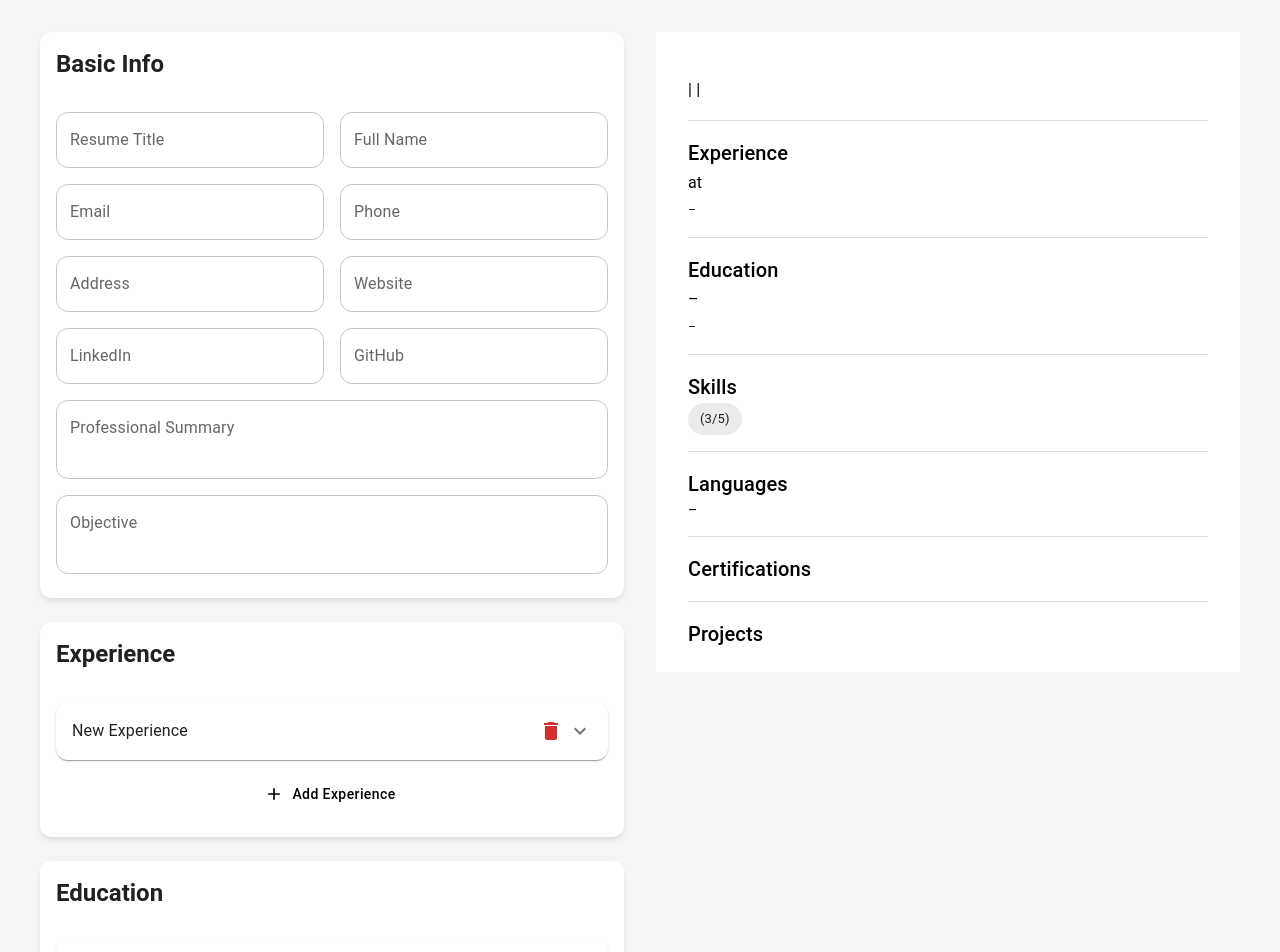
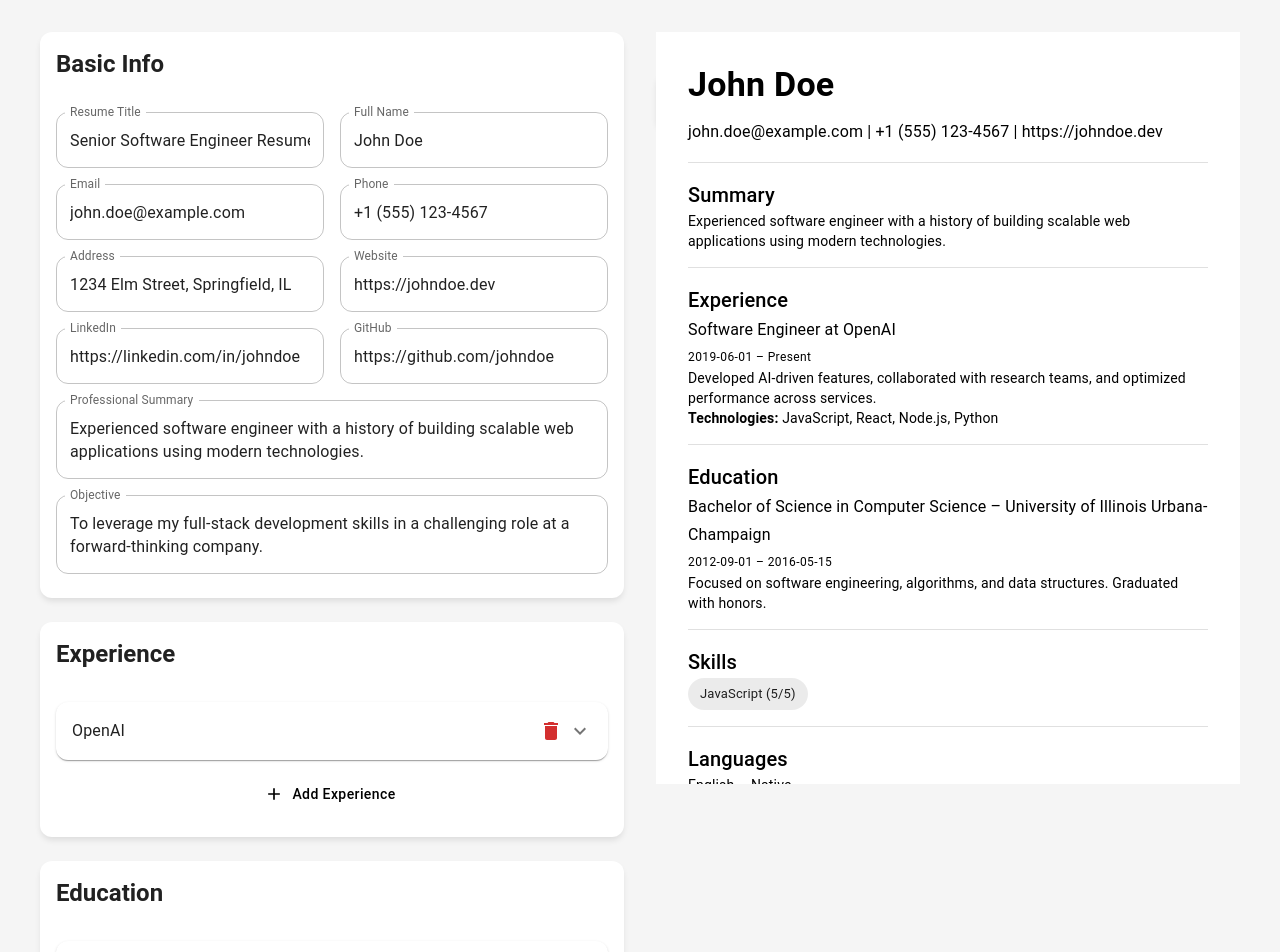
Before and after one commit to smhnaqvi/cveeker, a React (Vite) app in the folder src/cveeker/cvilo-clientarea/: page /dashboard/resume/create in a window 1280 px wide. Shown: the top 952 px of the page. Built offline with nearby package versions, Linux system fonts and the light colour scheme.

Commit message:
Add ResumePreview2 and TemplateSelector components; update CreateResume for template selection and improved default values

```diff
--- /dev/null
+++ b/src/cveeker/cvilo-clientarea/src/components/TemplateSelector.tsx
@@ -0,0 +1,37 @@
+
+import React from 'react';
+import { Box, Card, CardActionArea, CardContent, Typography } from '@mui/material';
+
+type Template = { id: string; name: string; thumbnail: string; };
+
+const templates: Template[] = [
+  { id: 'light', name: 'Light', thumbnail: '/images/templates/light.png' },
+  { id: 'dark', name: 'Dark', thumbnail: '/images/templates/dark.png' },
+  { id: 'modern', name: 'Modern', thumbnail: '/images/templates/modern.png' },
+  { id: 'classic', name: 'Classic', thumbnail: '/images/templates/classic.png' },
+];
+
+type Props = {
+  selected: string;
+  onSelect: (id: string) => void;
+};
+
+const TemplateSelector: React.FC<Props> = ({ selected, onSelect }) => (
+  <Box display="flex" flexWrap="wrap" gap={2}>
+    {templates.map((tpl) => (
+      <Card
+        key={tpl.id}
+        variant={selected === tpl.id ? 'outlined' : 'elevation'}
+        sx={{ borderColor: selected === tpl.id ? 'primary.main' : undefined }}
+      >
+        <CardActionArea onClick={() => onSelect(tpl.id)}>
+          <CardContent>
+            <Typography align="center">{tpl.name}</Typography>
+          </CardContent>
+        </CardActionArea>
+      </Card>
+    ))}
+  </Box>
+);
+
+export default TemplateSelector;
--- a/src/cveeker/cvilo-clientarea/src/pages/dashboard/resume/CreateResume.tsx
+++ b/src/cveeker/cvilo-clientarea/src/pages/dashboard/resume/CreateResume.tsx
@@ -1,5 +1,5 @@
 import { Box, Stack, Typography, IconButton, Grid, Checkbox, FormControlLabel, Card, CardHeader, CardContent, Accordion, AccordionSummary, AccordionDetails } from "@mui/material";
-import { useForm, useFieldArray } from "react-hook-form";
+import { useForm, useFieldArray, Controller } from "react-hook-form";
 import { yupResolver } from "@hookform/resolvers/yup";
 import * as yup from "yup";
 import FormProvider from "../../../provider/FormProvider";
@@ -9,7 +9,8 @@ import { Add, Delete, ExpandMore } from "@mui/icons-material";
 import { useRef } from "react";
 import html2canvas from "html2canvas";
 import jsPDF from "jspdf";
-import ResumePreview from "../../../components/resumePreview";
+import ResumePreview from "../../../components/ResumePreview2";
+import TemplateSelector from "../../../components/TemplateSelector";
 
 // Reusable nested schemas
 const workExperienceSchema = yup.object({
@@ -96,81 +97,73 @@ export type ResumeFormValues = yup.InferType<typeof ResumeSchema>;
 
 // Default values to match the schema structure exactly
 const defaultValues: ResumeFormValues = {
-  title: "",
-  isActive: false,
-  fullName: "",
-  email: "",
-  phone: "",
-  address: "",
-  website: "",
-  linkedin: "",
-  github: "",
-  summary: "",
-  objective: "",
+  title: "Senior Software Engineer Resume",
+  isActive: true,
+  fullName: "John Doe",
+  email: "john.doe@example.com",
+  phone: "+1 (555) 123-4567",
+  address: "1234 Elm Street, Springfield, IL",
+  website: "https://johndoe.dev",
+  linkedin: "https://linkedin.com/in/johndoe",
+  github: "https://github.com/johndoe",
+  summary: "Experienced software engineer with a history of building scalable web applications using modern technologies.",
+  objective: "To leverage my full-stack development skills in a challenging role at a forward-thinking company.",
   experience: [
     {
-      company: "",
-      position: "",
-      location: "",
-      startDate: "",
+      company: "OpenAI",
+      position: "Software Engineer",
+      location: "San Francisco, CA",
+      startDate: "2019-06-01",
       endDate: "",
-      isCurrent: false,
-      description: "",
-      technologies: "",
+      isCurrent: true,
+      description: "Developed AI-driven features, collaborated with research teams, and optimized performance across services.",
+      technologies: "JavaScript, React, Node.js, Python"
     }
   ],
   education: [
     {
-      institution: "",
-      degree: "",
-      fieldOfStudy: "",
-      location: "",
-      startDate: "",
-      endDate: "",
-      gpa: "",
-      description: "",
+      institution: "University of Illinois Urbana-Champaign",
+      degree: "Bachelor of Science",
+      fieldOfStudy: "Computer Science",
+      location: "Urbana, IL",
+      startDate: "2012-09-01",
+      endDate: "2016-05-15",
+      gpa: "3.8",
+      description: "Focused on software engineering, algorithms, and data structures. Graduated with honors."
     }
   ],
   skills: [
-    {
-      name: "",
-      category: "",
-      level: 3,
-      yearsExp: 0,
-    }
+    { name: "JavaScript", category: "Programming", level: 5, yearsExp: 7 }
   ],
   languages: [
-    {
-      name: "",
-      proficiency: "",
-    }
+    { name: "English", proficiency: "Native" }
   ],
   certifications: [
     {
-      name: "",
-      issuer: "",
-      issueDate: "",
-      expiryDate: "",
-      credentialID: "",
-      url: "",
+      name: "Certified Kubernetes Administrator",
+      issuer: "Cloud Native Computing Foundation",
+      issueDate: "2020-08-20",
+      expiryDate: "2023-08-20",
+      credentialID: "CKA-XXXXX",
+      url: "https://www.cncf.io/certification/cka/"
     }
   ],
   projects: [
     {
-      name: "",
-      description: "",
-      technologies: "",
-      startDate: "",
-      endDate: "",
-      url: "",
-      github: "",
+      name: "Personal Portfolio Website",
+      description: "A responsive website showcasing my projects and blog posts.",
+      technologies: "React, Next.js, Tailwind CSS",
+      startDate: "2021-01-15",
+      endDate: "2021-03-30",
+      url: "https://johndoe.dev",
+      github: "https://github.com/johndoe/portfolio"
     }
   ],
-  awards: "",
-  interests: "",
-  references: "",
-  template: "",
-  theme: "",
+  awards: "Dean's List (2013, 2014, 2015)",
+  interests: "Hiking, Photography, Open Source Contribution",
+  references: "Available upon request",
+  template: "light",
+  theme: "light",
 };
 
 const CreateResume = () => {
@@ -543,12 +536,29 @@ const CreateResume = () => {
           </Button>
         </Grid>
         <Grid size={6}>
+            <Stack marginBottom={2}>
+              <Typography variant="h6" gutterBottom>
+                Select a Template
+              </Typography>
+              <Controller
+                name="theme"
+                control={methods.control}
+                defaultValue={watchAll.theme || 'light'}
+                render={({ field }) => (
+                  <TemplateSelector
+                    selected={field.value}
+                    onSelect={field.onChange}
+                  />
+                )}
+              />
+            </Stack>
           <Box
             ref={previewRef}
             sx={{
               position: 'sticky',
+              maxHeight: 'calc(100vh - 48px)',
               top: '24px',
-              maxHeight: '80vh',
+              bottom: '24px',
               overflowY: 'auto',
             }}
           >
```
Also changed, not shown: src/cveeker/cvilo-clientarea/src/components/ResumePreview2.tsx (renamed from src/cveeker/cvilo-clientarea/src/components/resumePreview.tsx).
